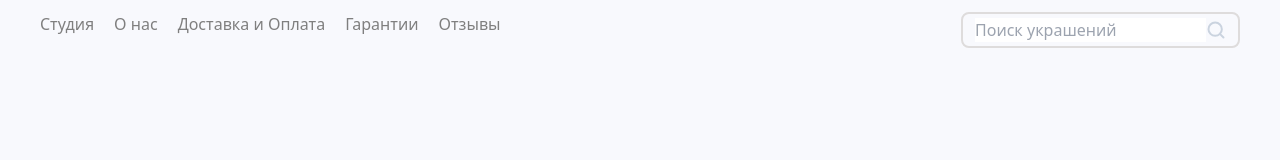
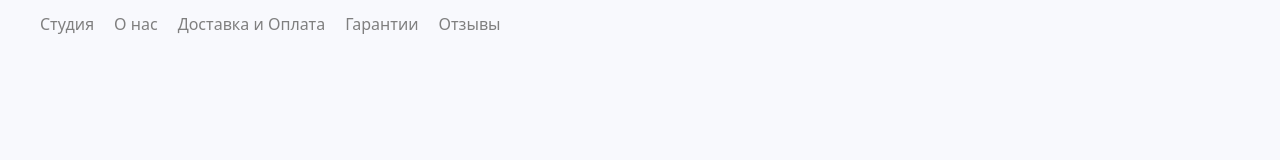
Before and after one commit to Temurprogram77/ring_site, a website: page index.html in a window 1280 px wide. Drawn offline with nearby package versions, Linux system fonts and the light colour scheme; files that its build step writes are made by us from their sources.

Commit message:
remove input

```diff
--- a/index.html
+++ b/index.html
@@ -56,10 +56,6 @@
                 <a href="#" class="hover:text-hover-text">Доставка и Оплата</a>
                 <a href="#" class="hover:text-hover-text">Гарантии</a>
                 <a href="#" class="hover:text-hover-text">Отзывы</a>
-            </div>
-            <div class="overflow-hidden flex items-center border-input-border border-2 px-3 py-1 rounded-lg">
-                <input type="text" class="outline-none text-text-grey" placeholder="Поиск украшений">
-                <img src="assets/svg/search.svg" alt="search">
             </div>
         </div>
     </nav>
```
